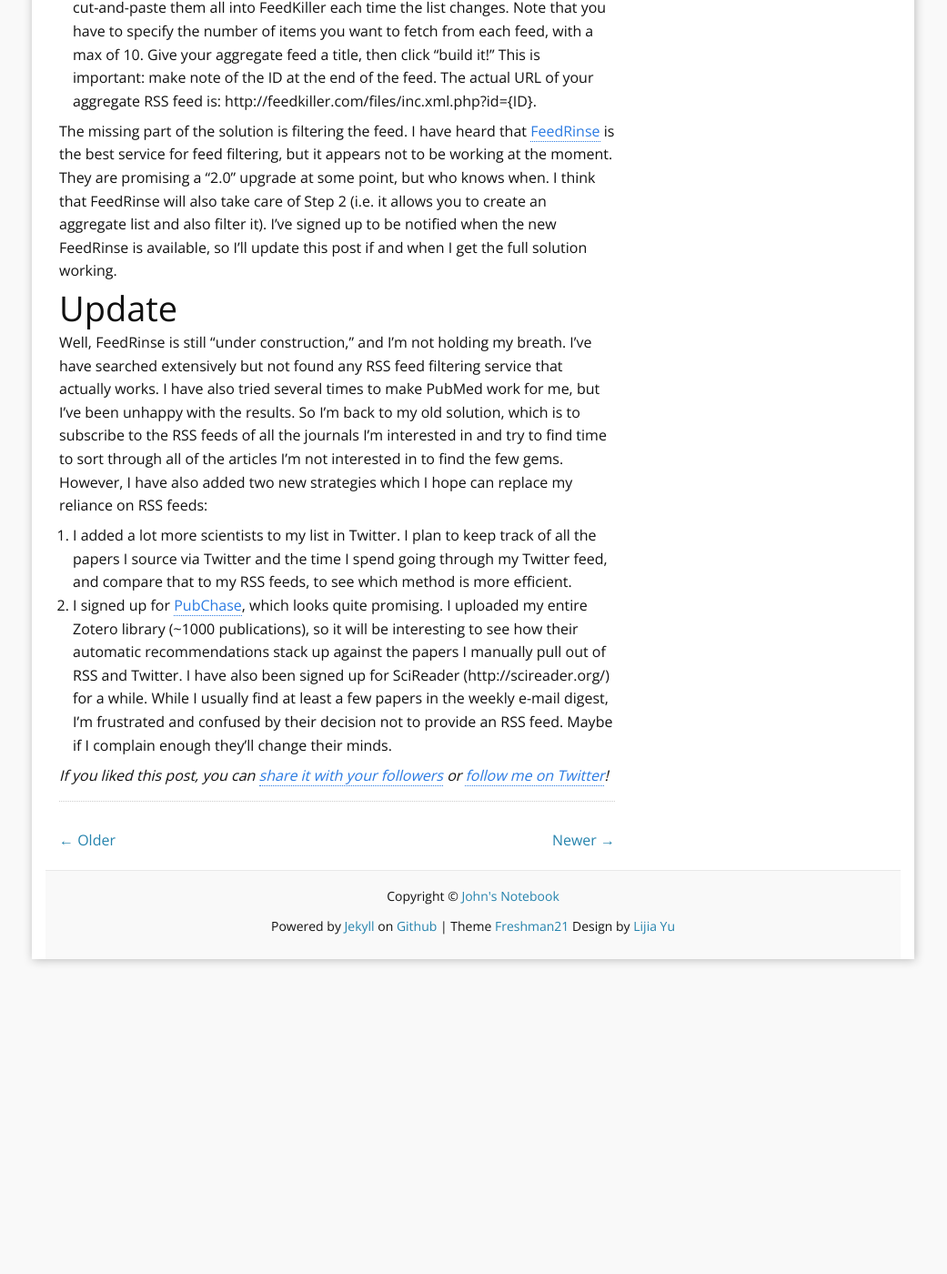
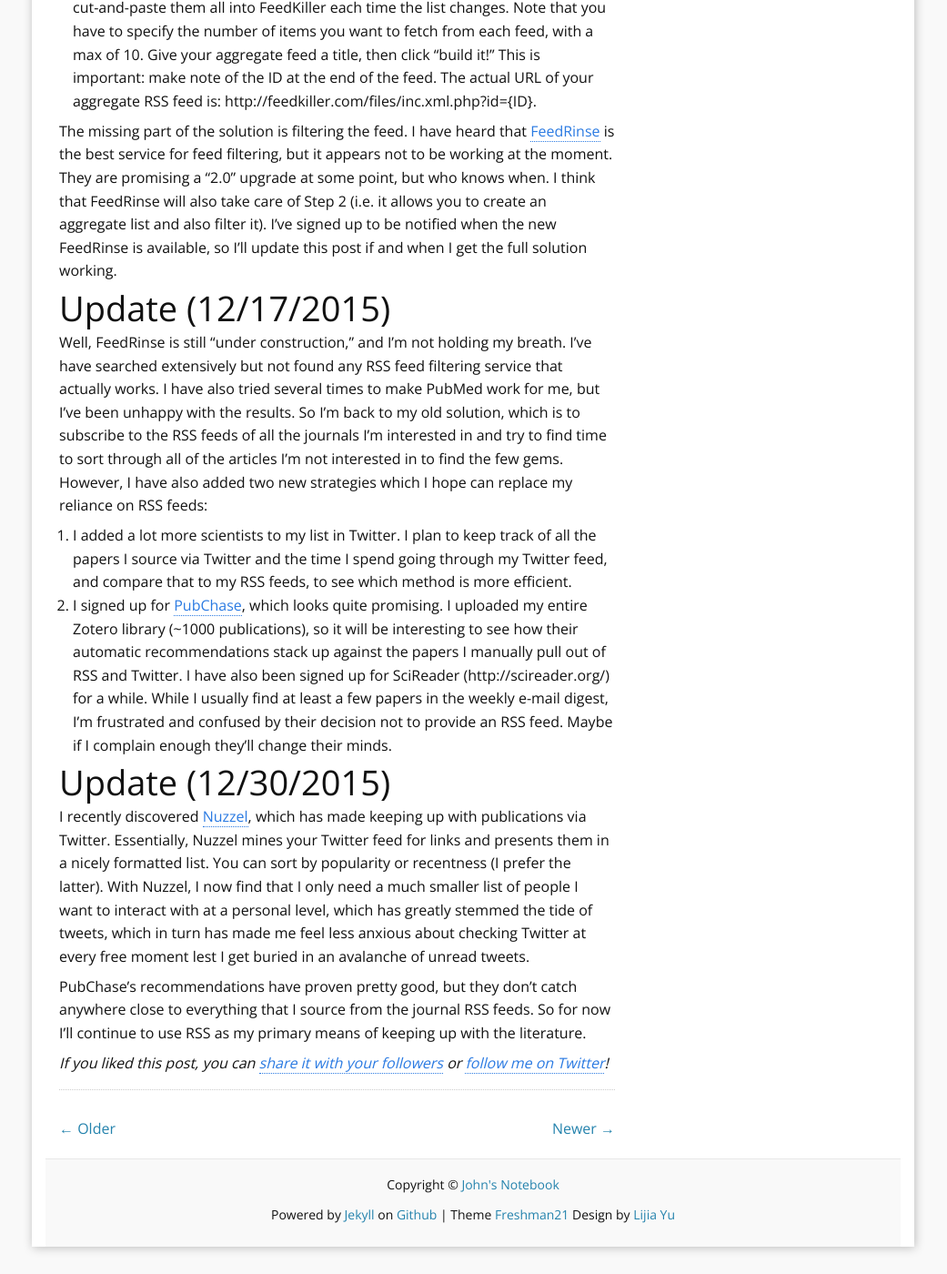
Before and after one commit to jdidion/jdidion.github.io, a Jekyll site: the page built from _posts/2015-11-20-TwitterPapers.md, in a window 1280 px wide and 1400 px high, scrolled down 1297 px. Shown: the whole window at 91% size, without its empty margins (120-1161 px from the left). Built offline with Jekyll 4.4.1, drawn with Linux system fonts in a browser that asks for light colours; comment, search, counter and statistics services are not loaded; before the commit the page ends 2381 px from its top, so only the background shows below that.

Commit message:
update blog post

```diff
--- a/_posts/2015-11-20-TwitterPapers.md
+++ b/_posts/2015-11-20-TwitterPapers.md
@@ -29,9 +29,15 @@
 
 The missing part of the solution is filtering the feed. I have heard that [FeedRinse](http://www.feedrinse.com/) is the best service for feed filtering, but it appears not to be working at the moment. They are promising a "2.0" upgrade at some point, but who knows when. I think that FeedRinse will also take care of Step 2 (i.e. it allows you to create an aggregate list and also filter it). I've signed up to be notified when the new FeedRinse is available, so I'll update this post if and when I get the full solution working.
 
-# Update
+# Update (12/17/2015)
 
 Well, FeedRinse is still "under construction," and I'm not holding my breath. I've have searched extensively but not found any RSS feed filtering service that actually works. I have also tried several times to make PubMed work for me, but I've been unhappy with the results. So I'm back to my old solution, which is to subscribe to the RSS feeds of all the journals I'm interested in and try to find time to sort through all of the articles I'm not interested in to find the few gems. However, I have also added two new strategies which I hope can replace my reliance on RSS feeds:
 
 1. I added a lot more scientists to my list in Twitter. I plan to keep track of all the papers I source via Twitter and the time I spend going through my Twitter feed, and compare that to my RSS feeds, to see which method is more efficient.
 2. I signed up for [PubChase](https://www.pubchase.com/), which looks quite promising. I uploaded my entire Zotero library (~1000 publications), so it will be interesting to see how their automatic recommendations stack up against the papers I manually pull out of RSS and Twitter. I have also been signed up for SciReader (http://scireader.org/) for a while. While I usually find at least a few papers in the weekly e-mail digest, I'm frustrated and confused by their decision not to provide an RSS feed. Maybe if I complain enough they'll change their minds.
+
+# Update (12/30/2015)
+
+I recently discovered [Nuzzel](http://nuzzel.com/), which has made keeping up with publications via Twitter. Essentially, Nuzzel mines your Twitter feed for links and presents them in a nicely formatted list. You can sort by popularity or recentness (I prefer the latter). With Nuzzel, I now find that I only need a much smaller list of people I want to interact with at a personal level, which has greatly stemmed the tide of tweets, which in turn has made me feel less anxious about checking Twitter at every free moment lest I get buried in an avalanche of unread tweets.
+
+PubChase's recommendations have proven pretty good, but they don't catch anywhere close to everything that I source from the journal RSS feeds. So for now I'll continue to use RSS as my primary means of keeping up with the literature.
```
